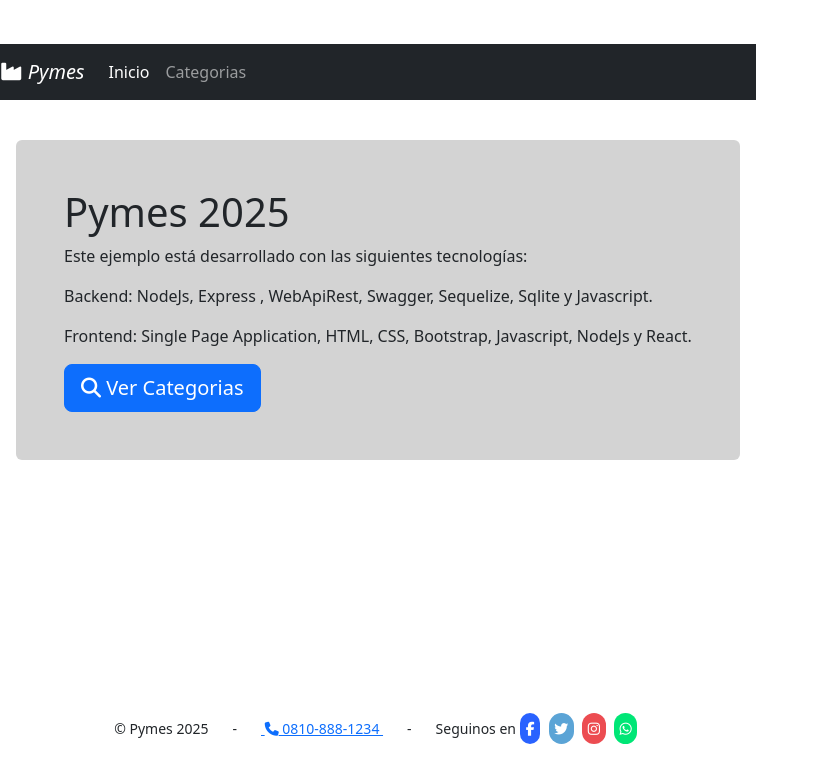
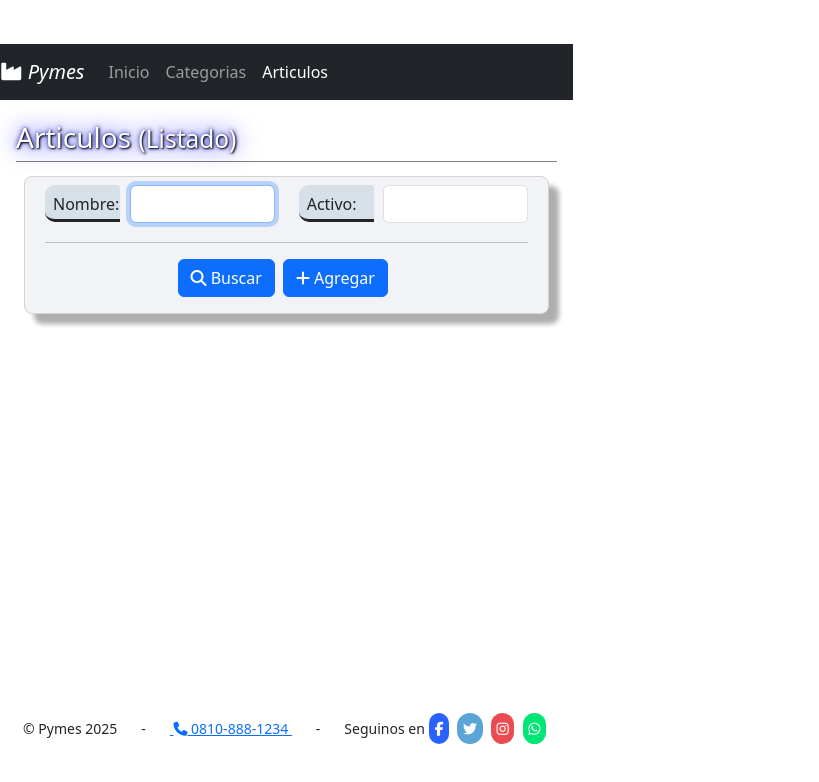
Before and after one commit to arelipaez727/Proyectos-Facultad, a React (Vite) app in the folder pasoApaso2025/dds-frontend/: page /articulos in a window 1280 px wide. Before the commit this address led to /inicio. Shown: the top 782 px of the page, without its empty margins (0-819 px from the left). Built offline with nearby package versions, Linux system fonts and the light colour scheme.

Commit message:
Etapa 4 lista

```diff
--- a/pasoApaso2025/dds-frontend/package.json
+++ b/pasoApaso2025/dds-frontend/package.json
@@ -11,6 +11,7 @@
   },
   "dependencies": {
     "@fortawesome/fontawesome-free": "^6.7.2",
+    "axios": "^1.9.0",
     "bootstrap": "^5.3.6",
     "moment": "^2.30.1",
     "react": "^19.1.0",
--- a/pasoApaso2025/dds-frontend/src/App.jsx
+++ b/pasoApaso2025/dds-frontend/src/App.jsx
@@ -11,7 +11,8 @@ function App() {
   return (
     <>
         <BrowserRouter>
-          <Menu />
+          <Menu/>
+
           <div className="divBody">
             <Routes>
               <Route path="/inicio" element={<Inicio />} />
@@ -20,6 +21,8 @@ function App() {
                 element={<Categorias />}
               />
               <Route path="*" element={<Navigate to="/inicio" replace />} />
+              <Route path="/articulos" element={<Articulos/>} />
+
             </Routes>
           </div>
           <Footer />
--- a/pasoApaso2025/dds-frontend/src/components/Menu.jsx
+++ b/pasoApaso2025/dds-frontend/src/components/Menu.jsx
@@ -30,6 +30,11 @@ function Menu() {
               Categorias
             </NavLink>
           </li>
+          <li className="nav-item">
+            <NavLink className="nav-link" to="/articulos">
+                Articulos
+            </NavLink>
+          </li>
         </ul>
       </div>
     </nav>
--- a/pasoApaso2025/dds-frontend/src/components/articulos/Articulos.jsx
+++ b/pasoApaso2025/dds-frontend/src/components/articulos/Articulos.jsx
@@ -140,7 +140,7 @@ async function Buscar() {
         Articulos <small>{TituloAccionABMC[AccionABMC]}</small>
       </div>
 
-      <ArticulosBuscar
+      { AccionABMC === "L" && <ArticulosBuscar
         Nombre={Nombre}
         setNombre={setNombre}
         Activo={Activo}
@@ -148,9 +148,12 @@ async function Buscar() {
         Buscar={Buscar}
         Agregar={Agregar}
       />
+}
+
 
       {/* Tabla de resutados de busqueda y Paginador */}
-      <ArticulosListado
+      {AccionABMC === "L" && Items?.length > 0 &&
+ <ArticulosListado
         {...{
           Items,
           Consultar,
@@ -163,16 +166,25 @@ async function Buscar() {
           Buscar,
         }}
       />
+}
 
-      <div className="alert alert-info mensajesAlert">
+
+      {AccionABMC === "L" && Items?.length === 0 &&
+<div className="alert alert-info mensajesAlert">
         <i className="fa fa-exclamation-sign"></i>
         No se encontraron registros...
       </div>
+}
+
 
       {/* Formulario de alta/modificacion/consulta */}
-      <ArticulosRegistro
+      {AccionABMC !== "L" &&
+<ArticulosRegistro
         {...{ AccionABMC, Categorias, Item, Grabar, Volver }}
       />
+}
+
+
     </div>
   );
 }
```
Also changed, not shown: pasoApaso2025/dds-frontend/src/services/articulos.service.js (added, +25 -0 lines), 1 other file (tests, documents, lock files or other folders).
